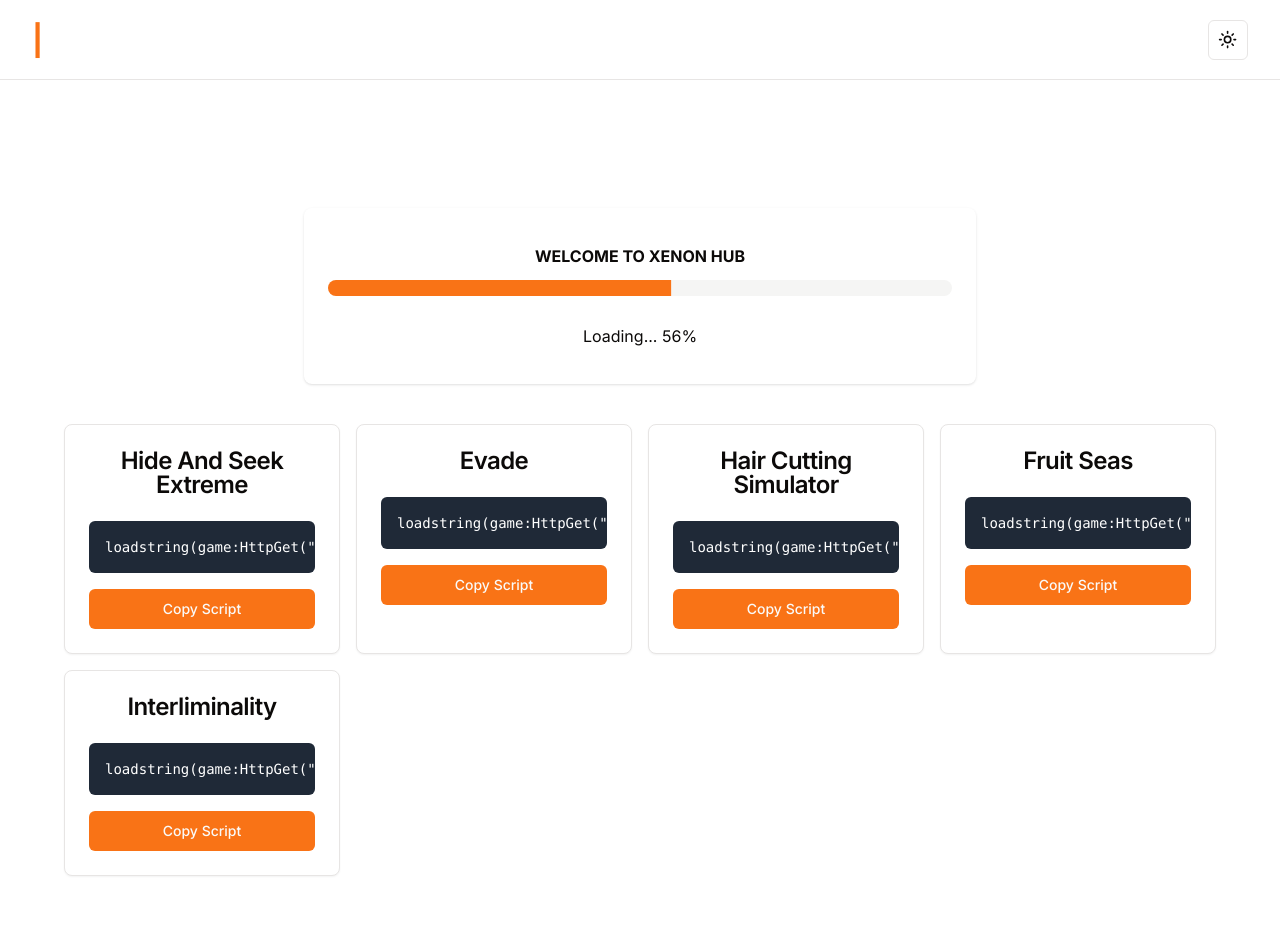
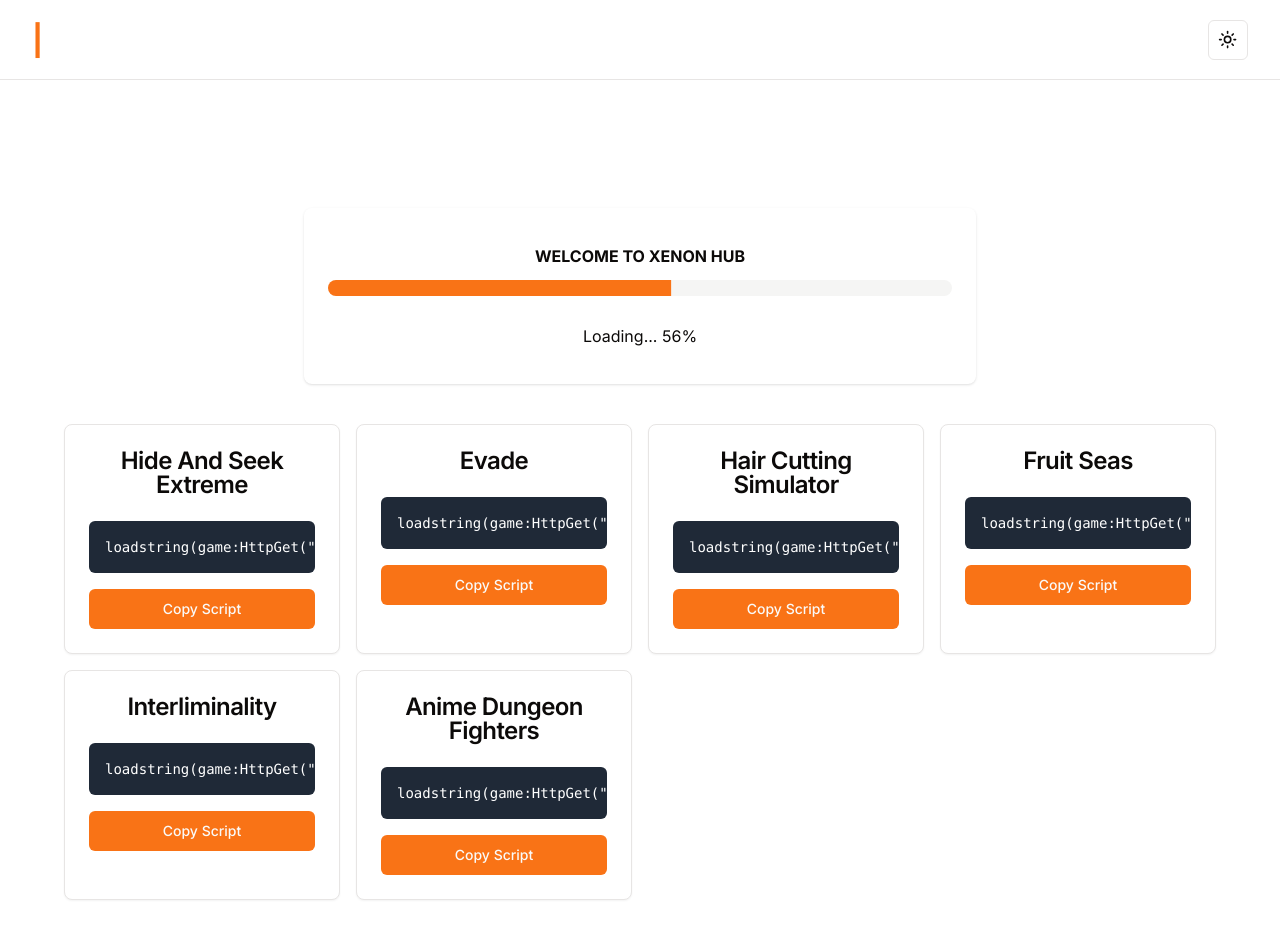
Before and after one commit to XenonLUA/Xenon-next.js, a Next.js app: page / in a window 1280 px wide. Shown: the top 938 px of the page. Built offline with nearby package versions, Linux system fonts and the light colour scheme.

Commit message:
add Anime Dungeon Fighters

```diff
--- a/app/page.tsx
+++ b/app/page.tsx
@@ -452,6 +452,10 @@
             title="Interliminality"
             script='loadstring(game:HttpGet("https://raw.githubusercontent.com/XenonLUA/XenonHUB/main/Script/Interliminality.lua"))()'
           />
+          <ScriptCard
+            title="Anime Dungeon Fighters"
+            script='loadstring(game:HttpGet("https://raw.githubusercontent.com/XenonLUA/XenonHUB/main/Script/AnimeDuengeuon.lua"))()'
+          />
         </div>
       </div>
     </section>
```
